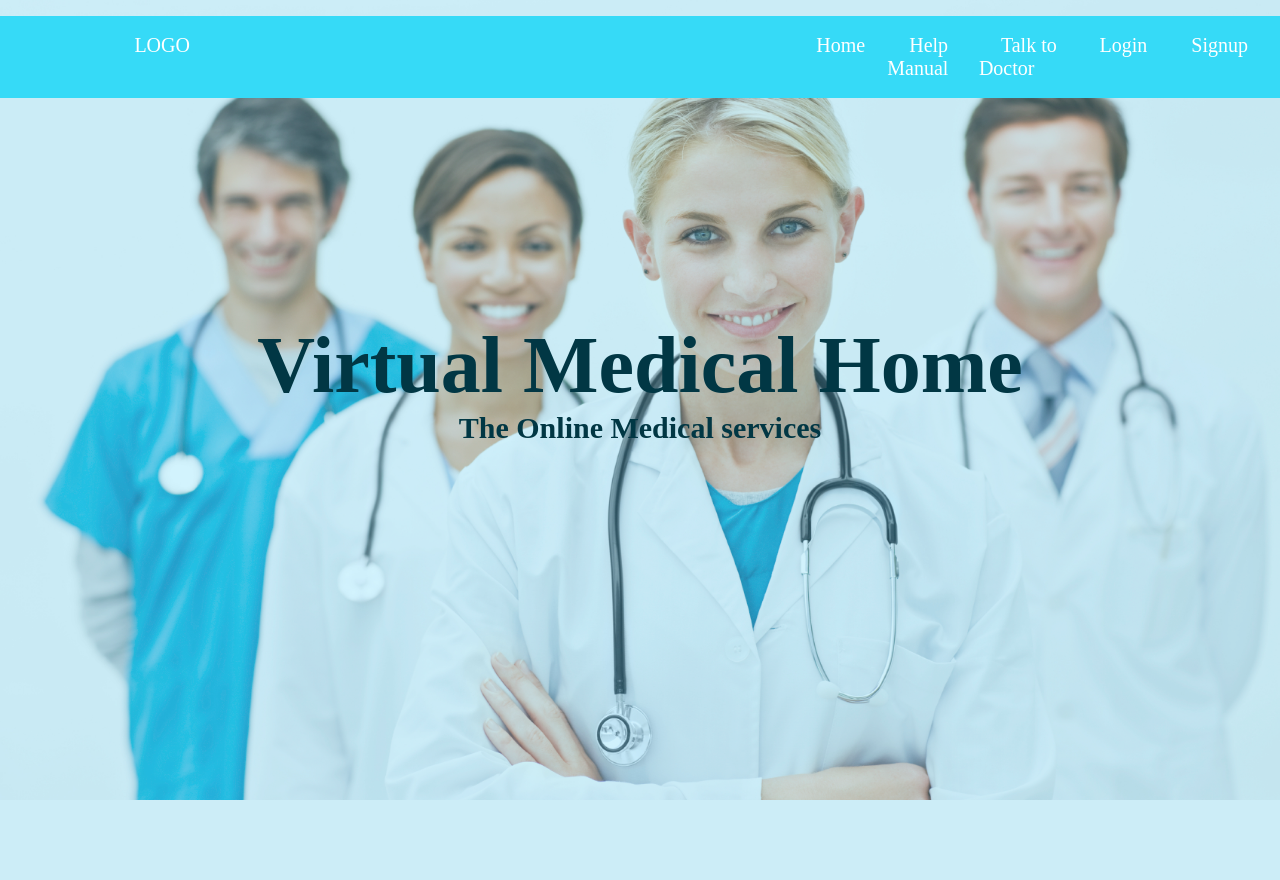
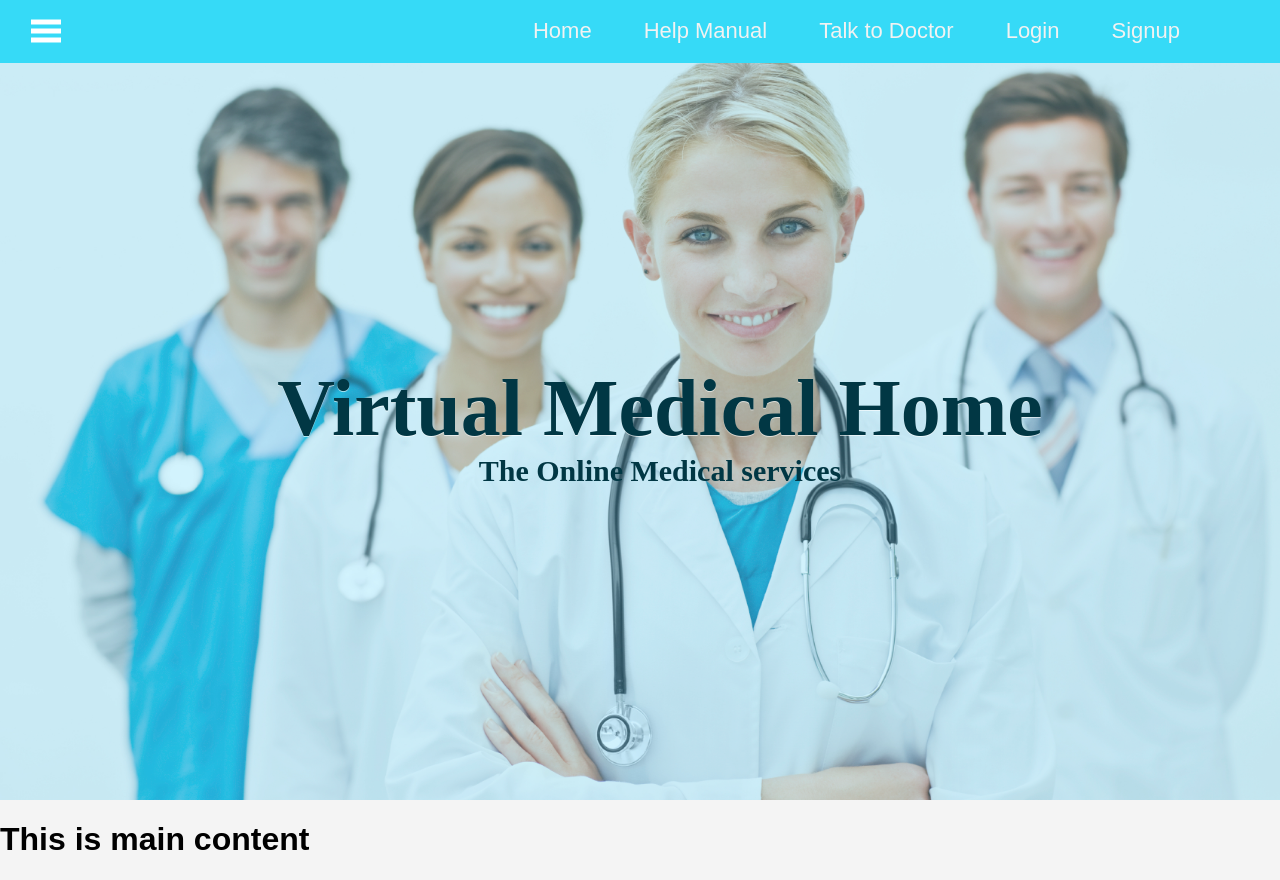
Before and after one commit to BhuwanChandra/Virtual-Medical-Home, a PHP site: page /Home.html in a window 1280 px wide. Before the commit the page ends 800 px from the top, so only its background shows below. Run offline with PHP 8.4, Linux system fonts and the light colour scheme.

Commit message:
changes some design

```diff
--- a/Home.css
+++ /dev/null
@@ -1,74 +0,0 @@
-body{
-    margin:0;
-    padding:0;
-    width: 100%;
-    background-image: url(medical1.jpg);
-	background-size: cover;
-	background-repeat:no-repeat;
-}
-
-.container{
-    top: 0;
-    height: 100vh;
-    width: 100%;
-    background: #6fd7f74f;
-}
-
-.navbar{
-    width: 100%;
-    margin: 0;
-}
-
-.navbar ul{
-    display: flex;
-    float: right;
-    background: #36daf7;
-    padding: 10px;
-}
-
-.navbar ul li a{
-    padding: 10px 22px;
-}
-
-.navbar ul li{
-    padding: 8px 0;
-}
-
-.navbar .logo{
-    float: left !important;
-    margin-right: 45.5vw;
-    margin-left: 8vw;
-}
-
-li {
-    list-style: none;
-    font-size: 20px;
-    font-weight: 500;
-}
-
-li a {
-    text-decoration: none;
-    color: #ffffff;
-}
-
-li:hover a{
-    color: #36daf7 !important;
-    background: #ffffff;
-}
-
-.heading,.sbheading{
-    font-family: 'Montserrat';
-    color: #013744;
-    margin: 0;
-}
-
-.heading{
-    padding-top: 320px;
-    font-size: 80px;
-    font-weight: 800;
-}
-
-.sbheading{
-    font-size: 30px;
-    font-weight: 600;
-}
--- a/Home.html
+++ b/Home.html
@@ -1,34 +1,68 @@
 <!DOCTYPE html>
 <html lang="en">
+
 <head>
-    <meta charset="UTF-8">
-    <title>Virtual Medical Home</title>
-    <link rel="stylesheet" href="./Home.css">
+    <meta charset="UTF-8" />
+    <meta name="viewport" content="width=device-width, initial-scale=1.0" />
+    <meta http-equiv="X-UA-Compatible" content="ie=edge" />
+    <title>Responsive side menu</title>
+    <link rel="stylesheet" href="style.css" />
 </head>
+
 <body>
-    <div class="container">
+    <div class="head">
     <nav class="navbar">
-        <ul>
-            <li class="logo"><a href="">LOGO</a></li>
+        <span class="open-slide">
+            <a href="#" onclick="openSlideMenu()">
+                <svg width="30" height="30">
+                    <path d="M0,5 30,5" stroke="#fff" stroke-width="5" />
+                    <path d="M0,14 30,14" stroke="#fff" stroke-width="5" />
+                    <path d="M0,23 30,23" stroke="#fff" stroke-width="5" />
+                </svg>
+            </a>
+        </span>
+
+        <ul class="navbar-nav">
+            <li><a href="signup.html">Signup</a></li>
+            <li><a href="login.html">Login</a></li>
+            <li><a href="">Talk to Doctor</a></li>
+            <li><a href="">Help Manual</a></li>
             <li><a href="Home.html">Home</a></li>
-            <li><a href="">Help Manual</a></li>
-            <li><a href="">Talk to Doctor</a></li>
-            <li><a href="login.html">Login</a></li>
-            <li><a href="signup.html">Signup</a></li>
         </ul>
     </nav>
 
-    <div class="intro">
+    <div id="side-menu" class="side-nav">
+        <a href="#" class="btn-close" onclick="closeSlideMenu()">&times;</a>
+        <a href="home.html">Home</a>
+        <a href="">About</a>
+        <a href="">Services</a>
+        <a href="">Contact</a>
+    </div>
+
+    <div id="main">
         <center>
-        <p class="heading">
-            Virtual Medical Home
-        </p>
-        <p class="sbheading">The Online Medical services</p>
+            <p class="heading">
+                Virtual Medical Home
+            </p>
+            <p class="sbheading">The Online Medical services</p>
         </center>
     </div>
-    </div>
-    <main>
+</div>
 
-    </main>
+<div class="main-content">
+    <h1>This is main content</h1>
+</div>
+
+    <script>
+        function openSlideMenu() {
+            document.getElementById("side-menu").style.width = "250px";
+            //document.getElementById("main").style.marginLeft = "250px";
+        }
+        function closeSlideMenu() {
+            document.getElementById("side-menu").style.width = "0";
+            //document.getElementById("main").style.marginLeft = "0";
+        }
+    </script>
 </body>
+
 </html>
--- a/signup.css
+++ b/signup.css
@@ -17,8 +17,8 @@ body{
 }
 hr{
 	width:30vw;
-	background-color: #000;
-	border: .8px solid #030924;
+	background-color: #aaa5a5;
+	border: .8px solid #aaa5a5;
 }
 .signup {
 	border: 0.8px solid #000405;
--- /dev/null
+++ b/style.css
@@ -0,0 +1,138 @@
+body{
+    font-family: "Arial",Serif;
+    background-color: #f4f4f4;
+    overflow-x: hidden;
+    margin: 0;
+}
+
+.head{
+    height: 100vh;
+    width: 100vw;
+    background-image: url(medical1.jpg);
+	background-size: cover;
+    background-repeat:no-repeat;
+    padding: 0;
+    overflow: hidden;
+}
+.navbar{
+    background-color: #36daf7;
+    overflow: hidden;
+    height: 63px;
+    padding-right: 5vw;
+    padding-left: 15px;
+}
+
+.navbar a {
+    float: left;
+    display: block;
+    color: #f2f2f2;
+    text-align: center;
+    padding: 10px 16px;
+    text-decoration: none;
+    font-size: 22px;
+    font-weight: 500;
+    transition: 0.3s;
+}
+
+.navbar .open-slide a{
+    padding-top: 17px;
+}
+
+.navbar ul{
+    margin: 8px 0 0 0;
+    list-style: none;
+}
+
+.navbar ul a{
+    float: right;
+    margin-right: 20px;
+}
+
+.navbar li a:hover{
+    background-color: #ffffff;
+    color: #06cbfc;
+}
+
+.navbar .open-slide a:hover{
+    background-color: #0ac7f7;
+}
+
+.side-nav{
+    height: 100%;
+    width: 0;
+    position: fixed;
+    z-index: 1;
+    top: 0;
+    left: 0;
+    background-color: #111;
+    opacity: 0.9;
+    overflow-x: hidden;
+    padding-top: 60px;
+    transition: 0.6s;
+}
+
+.side-nav a{
+    padding: 10px 30px 10px 30px;
+    text-decoration: none;
+    font-size: 22px;
+    font-weight: 500;
+    color: #ccc;
+    display: block;
+    transition: 0.3s;
+}
+
+.side-nav a:hover{
+    color: #fff;
+    background: #1f1d1d;
+}
+
+.side-nav .btn-close{
+    position: absolute;
+    top: 0;
+    right: 22px;
+    font-size: 36px;
+    margin-left: 50px;
+}
+
+#main{
+    height: 100vh;
+    margin: 0;
+    transition: margin-left 0.5s;
+    padding: 20px;
+    overflow: hidden;
+    width: 100%;
+    background: #6fd7f74f;
+}
+
+
+.heading,.sbheading{
+    font-family: 'Montserrat';
+    color: #013744;
+    margin: 0;
+}
+
+.heading{
+    padding-top: 35vh;
+    text-shadow: 0 1px 0.3px rgba(255, 255, 255, 0.6);
+    font-size: 80px;
+    font-weight: 800;
+}
+
+.sbheading{
+    font-size: 30px;
+    font-weight: 600;
+}
+
+@media(max-width:568px){
+    .navbar-nav{
+        display: none;
+    }
+}
+
+
+/*
+@media(min-width:568px){
+    .open-slide{
+        display: none;
+    }
+} */
```
Also changed, not shown: login.html (+49 -11 lines), signup.html (+58 -44 lines).
